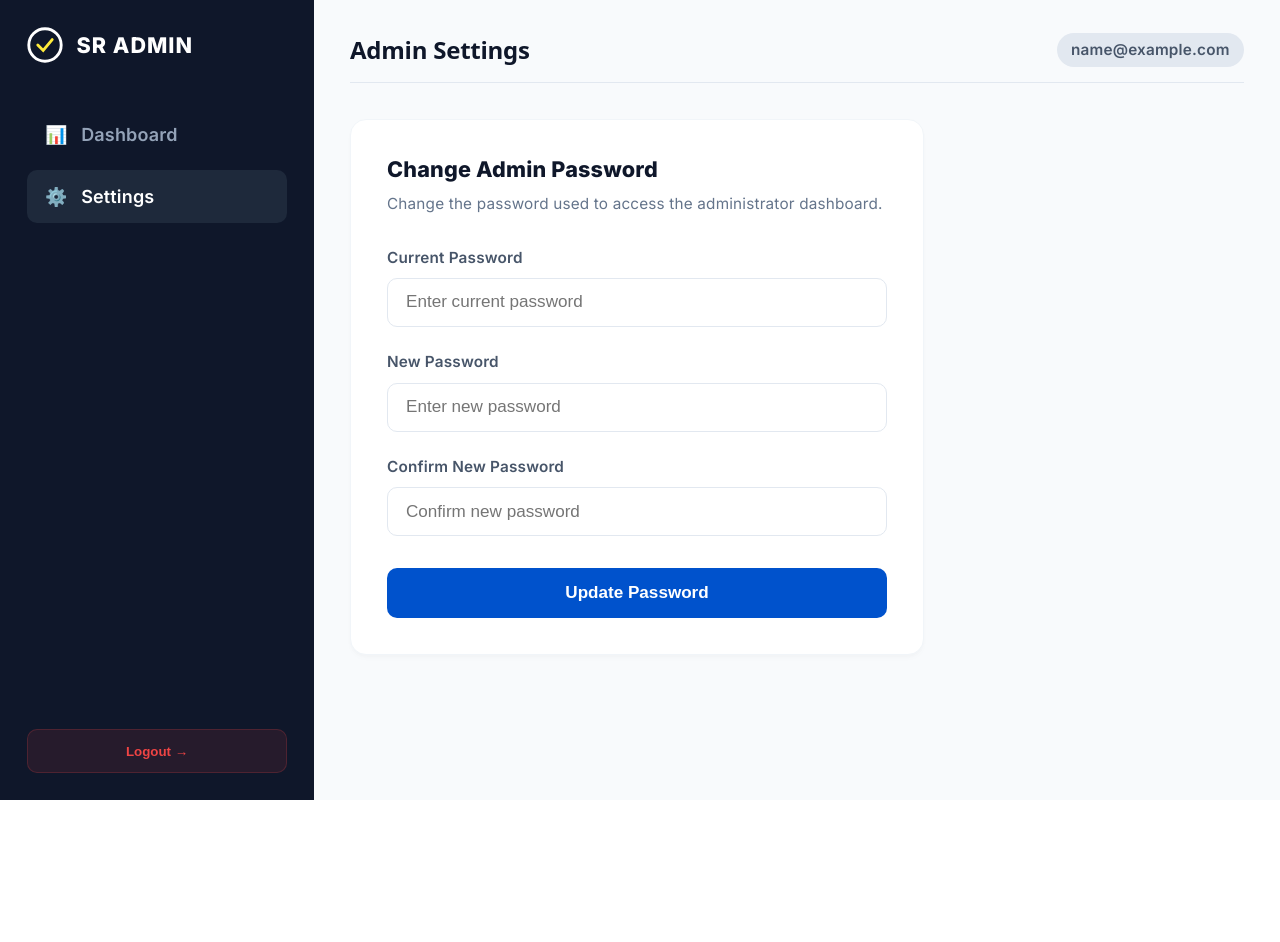
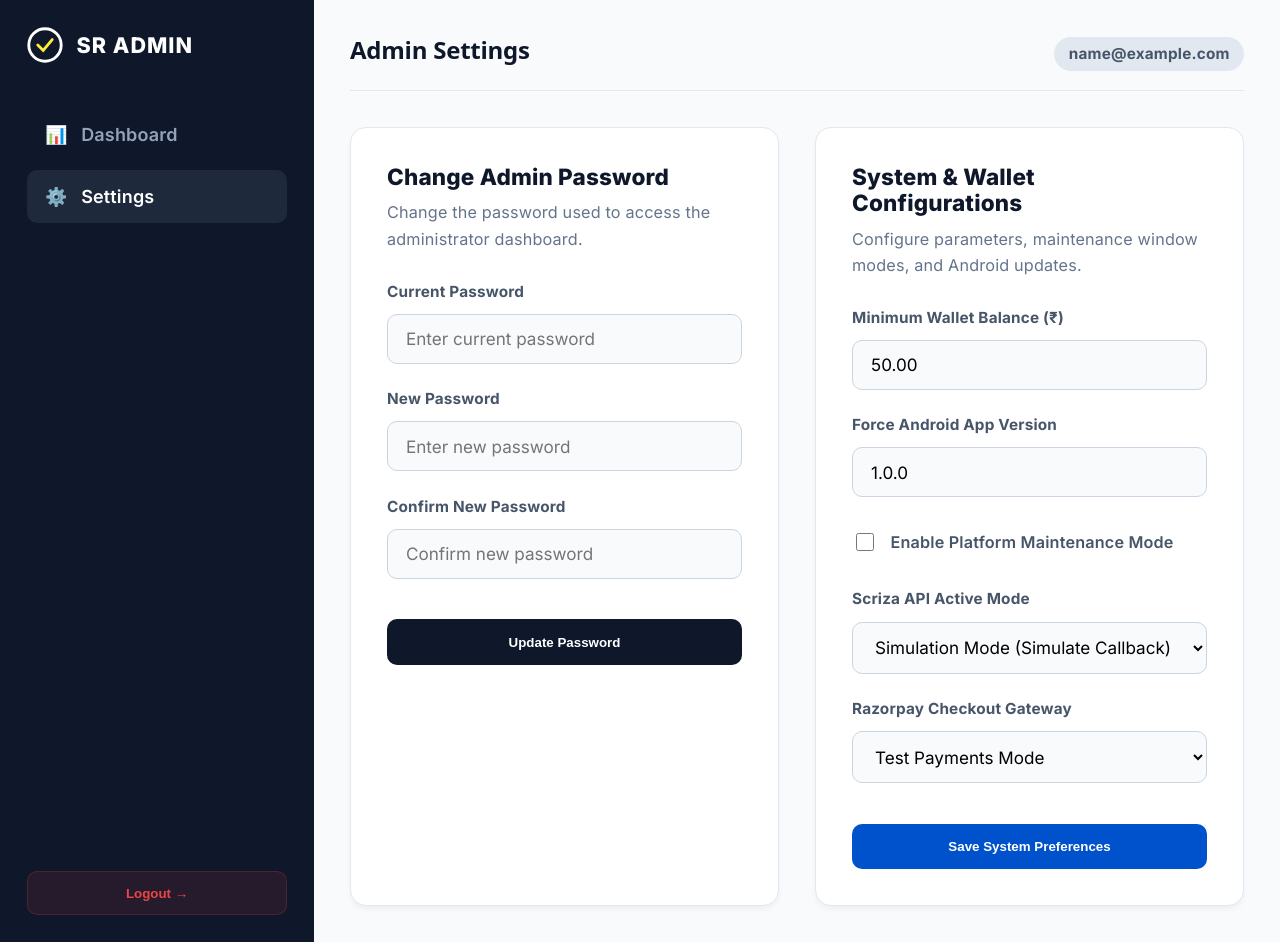
Before and after one commit to Hariswar8018/Recharge-App, a Vue app in the folder web_app/: page /admin-settings in a window 1280 px wide. Before the commit the page ends 800 px from the top, so only its background shows below. Built offline with nearby package versions, Linux system fonts and the light colour scheme; no server answers; sample sign-in values are in the browser's storage.

Commit message:
added system settings preferences card in admin settings panel and registered API endpoints

```diff
--- a/web_app/src/views/AdminSettings.vue
+++ b/web_app/src/views/AdminSettings.vue
@@ -34,6 +34,7 @@
       </header>
 
       <div class="settings-container">
+        <!-- Change Password Card -->
         <div class="settings-card">
           <h3>Change Admin Password</h3>
           <p class="section-desc">Change the password used to access the administrator dashboard.</p>
@@ -72,17 +73,86 @@
               />
             </div>
 
-            <div v-if="error" class="error-msg">
-              {{ error }}
+            <div v-if="passwordError" class="error-msg">
+              {{ passwordError }}
             </div>
 
-            <div v-if="success" class="success-msg">
-              {{ success }}
+            <div v-if="passwordSuccess" class="success-msg">
+              {{ passwordSuccess }}
             </div>
 
-            <button type="submit" :disabled="loading" class="save-btn">
-              <span v-if="loading">Updating password...</span>
+            <button type="submit" :disabled="loadingPassword" class="save-btn">
+              <span v-if="loadingPassword">Updating password...</span>
               <span v-else>Update Password</span>
+            </button>
+          </form>
+        </div>
+
+        <!-- System Controls Card -->
+        <div class="settings-card">
+          <h3>System & Wallet Configurations</h3>
+          <p class="section-desc">Configure parameters, maintenance window modes, and Android updates.</p>
+
+          <form @submit.prevent="handleSaveSystemSettings" class="settings-form">
+            <div class="input-group">
+              <label for="minBalance">Minimum Wallet Balance (₹)</label>
+              <input
+                id="minBalance"
+                type="number"
+                step="0.01"
+                v-model="systemSettings.min_wallet_balance"
+                placeholder="e.g. 50.00"
+                required
+              />
+            </div>
+
+            <div class="input-group">
+              <label for="forceVersion">Force Android App Version</label>
+              <input
+                id="forceVersion"
+                type="text"
+                v-model="systemSettings.force_update_version"
+                placeholder="e.g. 1.0.0"
+                required
+              />
+            </div>
+
+            <div class="checkbox-group">
+              <input
+                id="maintenanceMode"
+                type="checkbox"
+                v-model="systemSettings.maintenance_mode_bool"
+              />
+              <label for="maintenanceMode">Enable Platform Maintenance Mode</label>
+            </div>
+
+            <div class="input-group">
+              <label for="scrizaMode">Scriza API Active Mode</label>
+              <select id="scrizaMode" v-model="systemSettings.scriza_api_mode">
+                <option value="simulation">Simulation Mode (Simulate Callback)</option>
+                <option value="production">Production Live Mode</option>
+              </select>
+            </div>
+
+            <div class="input-group">
+              <label for="razorpayMode">Razorpay Checkout Gateway</label>
+              <select id="razorpayMode" v-model="systemSettings.razorpay_api_mode">
+                <option value="test">Test Payments Mode</option>
+                <option value="live">Live Payments Mode</option>
+              </select>
+            </div>
+
+            <div v-if="systemError" class="error-msg">
+              {{ systemError }}
+            </div>
+
+            <div v-if="systemSuccess" class="success-msg">
+              {{ systemSuccess }}
+            </div>
+
+            <button type="submit" :disabled="loadingSystem" class="save-btn primary-bg">
+              <span v-if="loadingSystem">Saving configuration...</span>
+              <span v-else>Save System Preferences</span>
             </button>
           </form>
         </div>
@@ -98,26 +168,100 @@ export default {
   name: 'AdminSettings',
   data() {
     return {
-      adminEmail: localStorage.getItem('adminEmail') || 'hari@gmail.com',
+      adminEmail: localStorage.getItem('adminEmail') || 'haris@gmail.com',
+      // Password states
       oldPassword: '',
       newPassword: '',
       confirmPassword: '',
-      error: '',
-      success: '',
-      loading: false
+      passwordError: '',
+      passwordSuccess: '',
+      loadingPassword: false,
+      // System config states
+      loadingSystem: false,
+      systemError: '',
+      systemSuccess: '',
+      systemSettings: {
+        min_wallet_balance: '50.00',
+        maintenance_mode: 'false',
+        maintenance_mode_bool: false,
+        force_update_version: '1.0.0',
+        scriza_api_mode: 'simulation',
+        razorpay_api_mode: 'test'
+      }
     }
   },
+  mounted() {
+    this.fetchSystemSettings();
+  },
   methods: {
+    async fetchSystemSettings() {
+      const token = localStorage.getItem('adminToken');
+      if (!token) return;
+
+      try {
+        const response = await fetch(`${API_BASE_URL}/api/admin/settings`, {
+          headers: {
+            'Authorization': `Bearer ${token}`
+          }
+        });
+        if (!response.ok) throw new Error('Failed to load system settings');
+        const data = await response.json();
+
+        this.systemSettings.min_wallet_balance = data.min_wallet_balance || '50.00';
+        this.systemSettings.force_update_version = data.force_update_version || '1.0.0';
+        this.systemSettings.scriza_api_mode = data.scriza_api_mode || 'simulation';
+        this.systemSettings.razorpay_api_mode = data.razorpay_api_mode || 'test';
+        this.systemSettings.maintenance_mode = data.maintenance_mode || 'false';
+        this.systemSettings.maintenance_mode_bool = data.maintenance_mode === 'true';
+      } catch (err) {
+        console.error(err);
+      }
+    },
+    async handleSaveSystemSettings() {
+      this.systemError = '';
+      this.systemSuccess = '';
+      this.loadingSystem = true;
+      const token = localStorage.getItem('adminToken');
+
+      // Sync bool to string
+      this.systemSettings.maintenance_mode = this.systemSettings.maintenance_mode_bool ? 'true' : 'false';
+
+      try {
+        const response = await fetch(`${API_BASE_URL}/api/admin/settings`, {
+          method: 'POST',
+          headers: {
+            'Content-Type': 'application/json',
+            'Authorization': `Bearer ${token}`
+          },
+          body: JSON.stringify({
+            min_wallet_balance: this.systemSettings.min_wallet_balance,
+            maintenance_mode: this.systemSettings.maintenance_mode,
+            force_update_version: this.systemSettings.force_update_version,
+            scriza_api_mode: this.systemSettings.scriza_api_mode,
+            razorpay_api_mode: this.systemSettings.razorpay_api_mode
+          })
+        });
+
+        const data = await response.json();
+        if (!response.ok) throw new Error(data.error || 'Failed to save settings');
+
+        this.systemSuccess = 'System configurations saved successfully.';
+      } catch (err) {
+        this.systemError = err.message;
+      } finally {
+        this.loadingSystem = false;
+      }
+    },
     async handleChangePassword() {
-      this.error = '';
-      this.success = '';
+      this.passwordError = '';
+      this.passwordSuccess = '';
 
       if (this.newPassword !== this.confirmPassword) {
-        this.error = 'New passwords do not match';
+        this.passwordError = 'New passwords do not match';
         return;
       }
 
-      this.loading = true;
+      this.loadingPassword = true;
       const token = localStorage.getItem('adminToken');
 
       try {
@@ -138,14 +282,14 @@ export default {
           throw new Error(data.error || 'Failed to update password');
         }
 
-        this.success = 'Admin password has been changed successfully.';
+        this.passwordSuccess = 'Admin password has been changed successfully.';
         this.oldPassword = '';
         this.newPassword = '';
         this.confirmPassword = '';
       } catch (err) {
-        this.error = err.message;
+        this.passwordError = err.message;
       } finally {
-        this.loading = false;
+        this.loadingPassword = false;
       }
     },
     handleLogout() {
@@ -248,44 +392,48 @@ export default {
 .main-header h2 {
   font-weight: 800;
   color: #0f172a;
-  margin: 0;
 }
 
 .email-badge {
   background: #e2e8f0;
+  padding: 0.4rem 0.8rem;
+  border-radius: 20px;
+  font-size: 0.85rem;
+  font-weight: 700;
   color: #475569;
-  padding: 0.4rem 0.8rem;
-  border-radius: 9999px;
-  font-size: 0.85rem;
-  font-weight: 600;
 }
 
 .settings-container {
-  display: flex;
-  justify-content: flex-start;
+  display: grid;
+  grid-template-columns: 1fr 1fr;
+  gap: 2rem;
+}
+
+@media (max-width: 1024px) {
+  .settings-container {
+    grid-template-columns: 1fr;
+  }
 }
 
 .settings-card {
   background: white;
   border-radius: 16px;
-  box-shadow: 0 4px 6px -1px rgba(0,0,0,0.02), 0 2px 4px -1px rgba(0,0,0,0.02);
-  border: 1px solid #f1f5f9;
   padding: 2rem;
-  width: 100%;
-  max-width: 500px;
+  border: 1px solid #e2e8f0;
+  box-shadow: 0 4px 6px -1px rgba(0, 0, 0, 0.05);
 }
 
 .settings-card h3 {
-  margin: 0;
-  font-size: 1.2rem;
-  font-weight: 750;
+  font-size: 1.25rem;
+  font-weight: 800;
   color: #0f172a;
+  margin: 0 0 0.5rem;
 }
 
 .section-desc {
-  font-size: 0.85rem;
   color: #64748b;
-  margin: 0.5rem 0 1.5rem;
+  font-size: 0.9rem;
+  margin-bottom: 1.5rem;
 }
 
 .settings-form {
@@ -297,68 +445,82 @@ export default {
 .input-group {
   display: flex;
   flex-direction: column;
-  gap: 0.4rem;
+  gap: 0.5rem;
 }
 
 .input-group label {
   font-size: 0.85rem;
-  font-weight: 600;
+  font-weight: 700;
   color: #475569;
 }
 
-.input-group input {
+.input-group input,
+.input-group select {
   padding: 0.75rem 1rem;
   border-radius: 10px;
-  border: 1.5px solid #e2e8f0;
+  border: 1px solid #cbd5e1;
+  font-family: inherit;
   font-size: 0.95rem;
-  transition: border-color 0.2s, box-shadow 0.2s;
+  background: #f8fafc;
 }
 
-.input-group input:focus {
-  outline: none;
-  border-color: #0052cc;
-  box-shadow: 0 0 0 3px rgba(0, 82, 204, 0.1);
+.checkbox-group {
+  display: flex;
+  align-items: center;
+  gap: 0.75rem;
+  margin: 0.5rem 0;
 }
 
-.error-msg {
-  background: #fef2f2;
-  color: #ef4444;
-  border: 1px solid #fee2e2;
-  padding: 0.75rem;
-  border-radius: 10px;
-  font-size: 0.85rem;
-  font-weight: 500;
+.checkbox-group input {
+  width: 18px;
+  height: 18px;
+  cursor: pointer;
 }
 
-.success-msg {
-  background: #f0fdf4;
-  color: #16a34a;
-  border: 1px solid #dcfce7;
-  padding: 0.75rem;
-  border-radius: 10px;
-  font-size: 0.85rem;
-  font-weight: 500;
+.checkbox-group label {
+  font-size: 0.9rem;
+  font-weight: 600;
+  color: #475569;
+  cursor: pointer;
 }
 
 .save-btn {
-  background: #0052cc;
+  background: #0f172a;
   color: white;
   border: none;
   padding: 0.85rem;
   border-radius: 10px;
-  font-weight: 600;
-  font-size: 0.95rem;
+  font-weight: 700;
   cursor: pointer;
-  transition: all 0.2s;
-  margin-top: 0.5rem;
+  transition: opacity 0.2s;
+  margin-top: 1rem;
 }
 
-.save-btn:hover:not(:disabled) {
-  background: #004099;
+.save-btn:hover {
+  opacity: 0.9;
 }
 
-.save-btn:disabled {
-  opacity: 0.7;
-  cursor: not-allowed;
+.save-btn.primary-bg {
+  background: #0052cc;
+}
+
+.error-msg {
+  color: #ef4444;
+  background: rgba(239, 68, 68, 0.05);
+  border: 1px solid rgba(239, 68, 68, 0.1);
+  padding: 0.75rem;
+  border-radius: 8px;
+  font-size: 0.85rem;
+  font-weight: 600;
+}
+
+.success-msg {
+  color: #10b981;
+  background: rgba(16, 185, 129, 0.05);
+  border: 1px solid rgba(16, 185, 129, 0.1);
+  padding: 0.75rem;
+  border-radius: 8px;
+  font-size: 0.85rem;
+  font-weight: 600;
 }
 </style>
```
Also changed, not shown: 7 other files (tests, documents, lock files or other folders).
